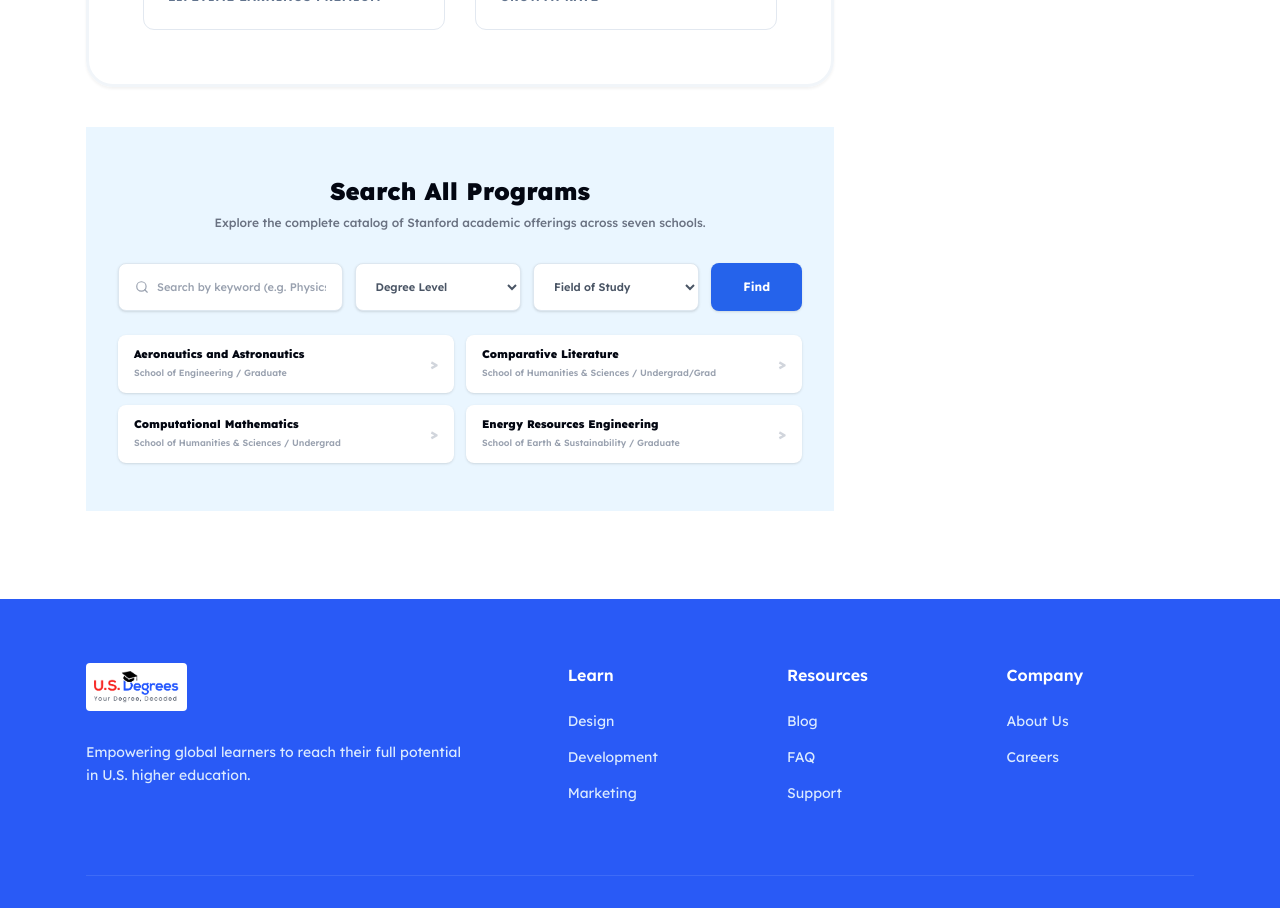
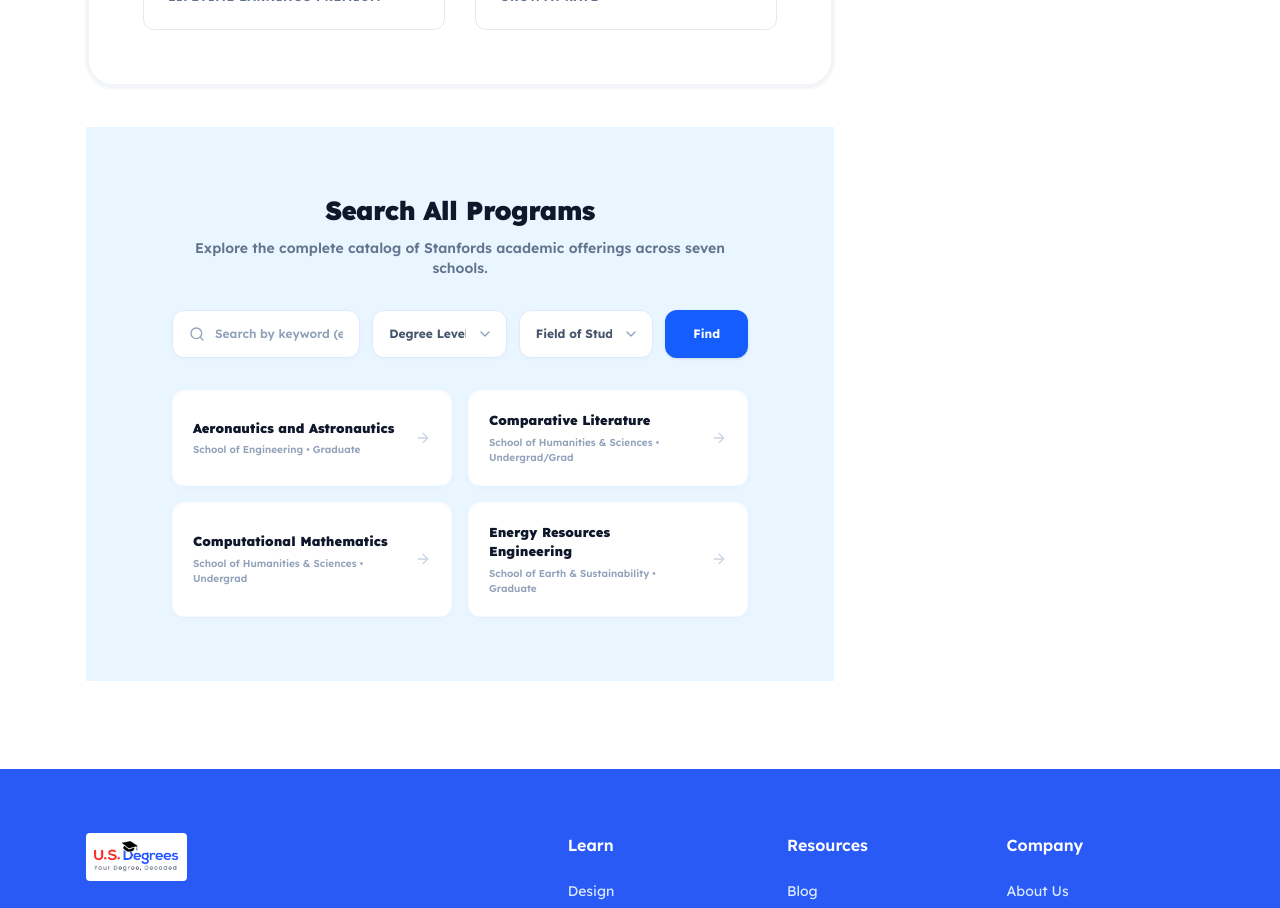
Before and after one commit to globifydeveloper-star/US-DEGREE-WEB, a Next.js app: page /university/1 in a window 1280 px wide. Shown: the part 2200-3108 px from the top of the page. Built offline with nearby package versions, Linux system fonts and the light colour scheme; no server answers.

Commit message:
Ui FIX:footer fix search band

```diff
--- a/src/components/layout/Footer.tsx
+++ b/src/components/layout/Footer.tsx
@@ -2,9 +2,9 @@
 import Link from 'next/link';
 import { Globe, Share2 } from 'lucide-react';
 
-export default function Footer() {
+export default function Footer({ className = "mt-12" }: { className?: string }) {
   return (
-    <footer className="bg-[#295af6] text-white pt-16 pb-8 px-6 sm:px-10 lg:px-[86px] mt-12 flex justify-center">
+    <footer className={`bg-[#295af6] text-white pt-16 pb-8 px-6 sm:px-10 lg:px-[86px] flex justify-center ${className}`}>
       <div className="w-full max-w-[2380px]">
         <div className="grid grid-cols-1 md:grid-cols-12 gap-12 mb-16">
           {/* Brand & Description */}
--- a/src/components/university/ProgramSearchBand.tsx
+++ b/src/components/university/ProgramSearchBand.tsx
@@ -1,7 +1,7 @@
 "use client";
 
 import React, { useMemo, useState } from "react";
-import { Search } from "lucide-react";
+import { Search, ChevronDown, ArrowRight } from "lucide-react";
 
 const programs = [
   { name: "Aeronautics and Astronautics", school: "School of Engineering", level: "Graduate" },
@@ -10,9 +10,14 @@
   { name: "Energy Resources Engineering", school: "School of Earth & Sustainability", level: "Graduate" },
 ];
 
-export default function ProgramSearchBand() {
+interface ProgramSearchBandProps {
+  collegeName?: string;
+}
+
+export default function ProgramSearchBand({ collegeName = "Stanford" }: ProgramSearchBandProps) {
   const [searchQuery, setSearchQuery] = useState("");
   const [degreeLevel, setDegreeLevel] = useState("all");
+  const [fieldOfStudy, setFieldOfStudy] = useState("all");
 
   const filteredPrograms = useMemo(() => {
     const query = searchQuery.toLowerCase().trim();
@@ -26,70 +31,99 @@
         degreeLevel === "all" ||
         program.level.toLowerCase().includes(degreeLevel);
 
-      return matchesSearch && matchesDegree;
+      let matchesField = true;
+      if (fieldOfStudy !== "all") {
+        if (fieldOfStudy === "engineering") {
+          matchesField = program.school.toLowerCase().includes("engineering");
+        } else if (fieldOfStudy === "humanities") {
+          matchesField = program.school.toLowerCase().includes("humanities");
+        } else if (fieldOfStudy === "earth") {
+          matchesField = program.school.toLowerCase().includes("earth") || program.school.toLowerCase().includes("sustainability");
+        }
+      }
+
+      return matchesSearch && matchesDegree && matchesField;
     });
-  }, [degreeLevel, searchQuery]);
+  }, [degreeLevel, searchQuery, fieldOfStudy]);
 
   return (
-    <section className="bg-[#EAF6FF] px-6 py-12 sm:px-8">
-      <div className="mx-auto max-w-5xl">
+    <section className="w-full bg-[#EAF6FF] py-16">
+      <div className="w-full max-w-[2380px] mx-auto px-6 sm:px-10 lg:px-[86px]">
+        <div className="mx-auto max-w-4xl">
           <div className="mb-8 text-center">
-          <h2 className="text-2xl font-black text-gray-950">Search All Programs</h2>
-          <p className="mt-2 text-xs font-medium text-gray-500">
-            Explore the complete catalog of Stanford academic offerings across seven schools.
+            <h2 className="text-[26px] font-black text-slate-900 tracking-tight">Search All Programs</h2>
+            <p className="mt-2 text-xs md:text-sm font-semibold text-slate-500 max-w-xl mx-auto">
+              Explore the complete catalog of {collegeName}s academic offerings across seven schools.
             </p>
           </div>
 
-        <div className="mx-auto mb-6 grid max-w-3xl grid-cols-1 gap-3 md:grid-cols-[1.35fr_1fr_1fr_auto]">
-          <label className="flex min-h-12 items-center gap-2 rounded-[8px] border border-[#DDE7F0] bg-white px-4 shadow-sm">
-            <Search size={14} className="shrink-0 text-gray-400" />
+          <div className="mx-auto mb-8 grid grid-cols-1 gap-3 md:grid-cols-[1.4fr_1fr_1fr_auto]">
+            {/* Search Input */}
+            <label className="flex h-12 items-center gap-2.5 rounded-xl border border-blue-100 bg-white px-4 shadow-[0_2px_4px_rgba(0,0,0,0.02)] focus-within:ring-2 focus-within:ring-blue-600/20 focus-within:border-blue-600 transition-all cursor-text">
+              <Search size={16} className="shrink-0 text-slate-400" />
               <input
                 type="text"
                 value={searchQuery}
                 onChange={(event) => setSearchQuery(event.target.value)}
                 placeholder="Search by keyword (e.g. Physics, Data Science...)"
-              className="w-full bg-transparent text-[11px] font-medium text-gray-700 outline-none placeholder:text-gray-400"
+                className="w-full bg-transparent text-xs font-semibold text-slate-700 outline-none placeholder:text-slate-400"
               />
             </label>
+
+            {/* Degree Level Select */}
+            <div className="relative">
               <select
                 value={degreeLevel}
                 onChange={(event) => setDegreeLevel(event.target.value)}
-            className="min-h-12 rounded-[8px] border border-[#DDE7F0] bg-white px-4 text-[11px] font-semibold text-gray-600 shadow-sm outline-none"
+                className="w-full h-12 appearance-none rounded-xl border border-blue-100 bg-white pl-4 pr-10 text-xs font-bold text-slate-600 shadow-[0_2px_4px_rgba(0,0,0,0.02)] outline-none focus:ring-2 focus:ring-blue-600/20 focus:border-blue-600 cursor-pointer transition-all"
               >
                 <option value="all">Degree Level</option>
                 <option value="undergrad">Undergraduate</option>
                 <option value="graduate">Graduate</option>
               </select>
-          <select className="min-h-12 rounded-[8px] border border-[#DDE7F0] bg-white px-4 text-[11px] font-semibold text-gray-600 shadow-sm outline-none">
-            <option>Field of Study</option>
-            <option>Engineering</option>
-            <option>Humanities</option>
-            <option>Earth Sciences</option>
+              <ChevronDown size={16} className="absolute right-3.5 top-1/2 -translate-y-1/2 pointer-events-none text-slate-400" />
+            </div>
+
+            {/* Field of Study Select */}
+            <div className="relative">
+              <select
+                value={fieldOfStudy}
+                onChange={(event) => setFieldOfStudy(event.target.value)}
+                className="w-full h-12 appearance-none rounded-xl border border-blue-100 bg-white pl-4 pr-10 text-xs font-bold text-slate-600 shadow-[0_2px_4px_rgba(0,0,0,0.02)] outline-none focus:ring-2 focus:ring-blue-600/20 focus:border-blue-600 cursor-pointer transition-all"
+              >
+                <option value="all">Field of Study</option>
+                <option value="engineering">Engineering</option>
+                <option value="humanities">Humanities & Sciences</option>
+                <option value="earth">Earth Sciences</option>
               </select>
-          <button className="min-h-12 rounded-[8px] bg-[#2563EB] px-8 text-xs font-bold text-white shadow-sm transition-colors hover:bg-[#1D4ED8]">
+              <ChevronDown size={16} className="absolute right-3.5 top-1/2 -translate-y-1/2 pointer-events-none text-slate-400" />
+            </div>
+
+            {/* Find Button */}
+            <button className="h-12 rounded-xl bg-blue-600 hover:bg-blue-700 px-7 text-xs font-bold text-white shadow-sm transition-all hover:scale-[1.02] active:scale-[0.98] duration-200">
               Find
             </button>
           </div>
 
-        <div className="mx-auto grid max-w-3xl grid-cols-1 gap-3 sm:grid-cols-2">
+          {/* Program Cards Grid */}
+          <div className="mx-auto grid grid-cols-1 gap-4 sm:grid-cols-2">
             {filteredPrograms.map((program) => (
               <button
                 key={program.name}
-              className="group flex min-h-[58px] items-center justify-between rounded-[8px] bg-white px-4 text-left shadow-sm transition hover:shadow-md"
+                className="group flex min-h-[72px] items-center justify-between rounded-xl bg-white p-5 text-left border border-blue-50/50 shadow-[0_2px_8px_-3px_rgba(0,0,0,0.05)] transition-all duration-300 hover:shadow-[0_4px_16px_-4px_rgba(0,0,0,0.08)] hover:border-blue-100 hover:scale-[1.01]"
               >
-              <span>
-                <span className="block text-[11px] font-black leading-tight text-gray-950">
+                <span className="pr-4">
+                  <span className="block text-[13px] font-black text-slate-900 group-hover:text-blue-600 transition-colors duration-200">
                     {program.name}
                   </span>
-                <span className="mt-1 block text-[9px] font-semibold text-gray-400">
-                  {program.school} / {program.level}
+                  <span className="mt-1 block text-[10px] font-semibold text-slate-400">
+                    {program.school} • {program.level}
                   </span>
                 </span>
-              <span className="text-sm font-black text-gray-300 transition group-hover:translate-x-0.5 group-hover:text-blue-600">
-                &gt;
-              </span>
+                <ArrowRight size={16} className="shrink-0 text-slate-300 group-hover:text-blue-600 group-hover:translate-x-1 transition-all duration-200" />
               </button>
             ))}
+          </div>
         </div>
       </div>
     </section>
```
Lines whose indentation alone changed are shown as unchanged.
